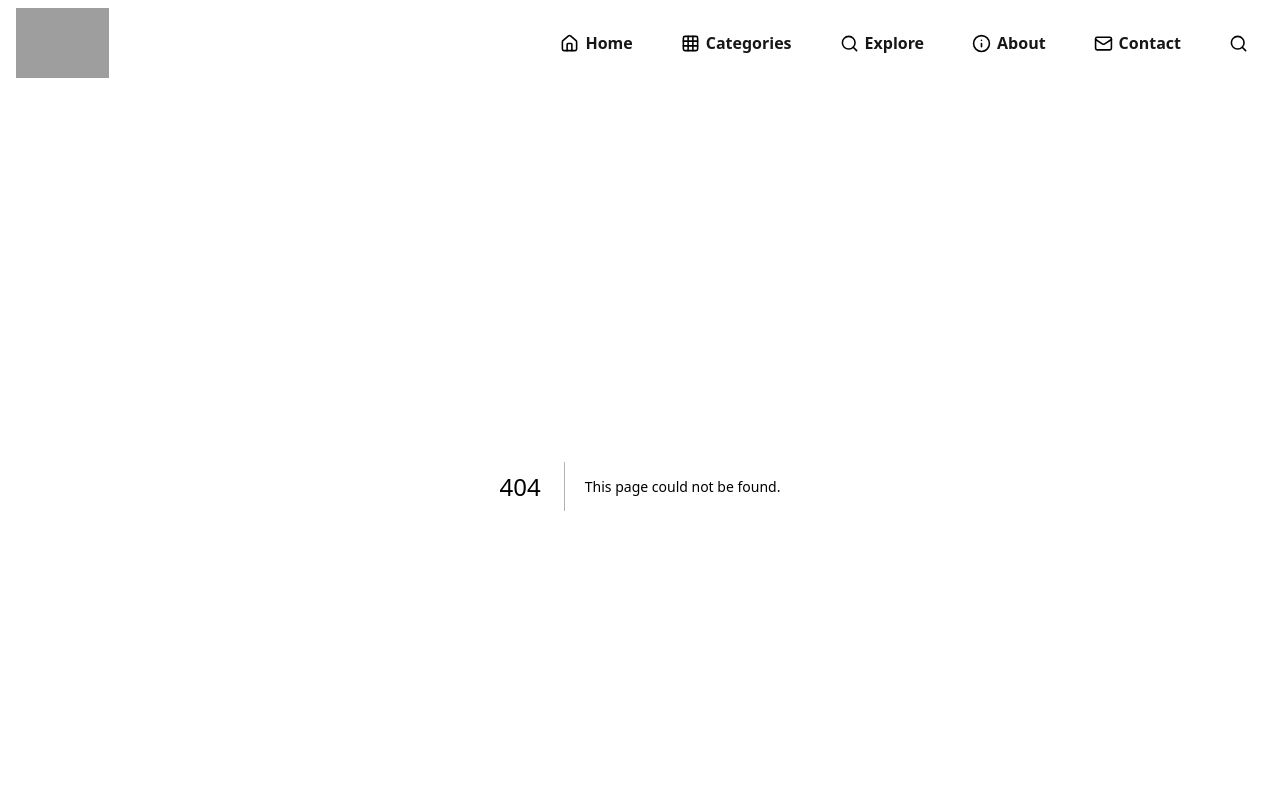
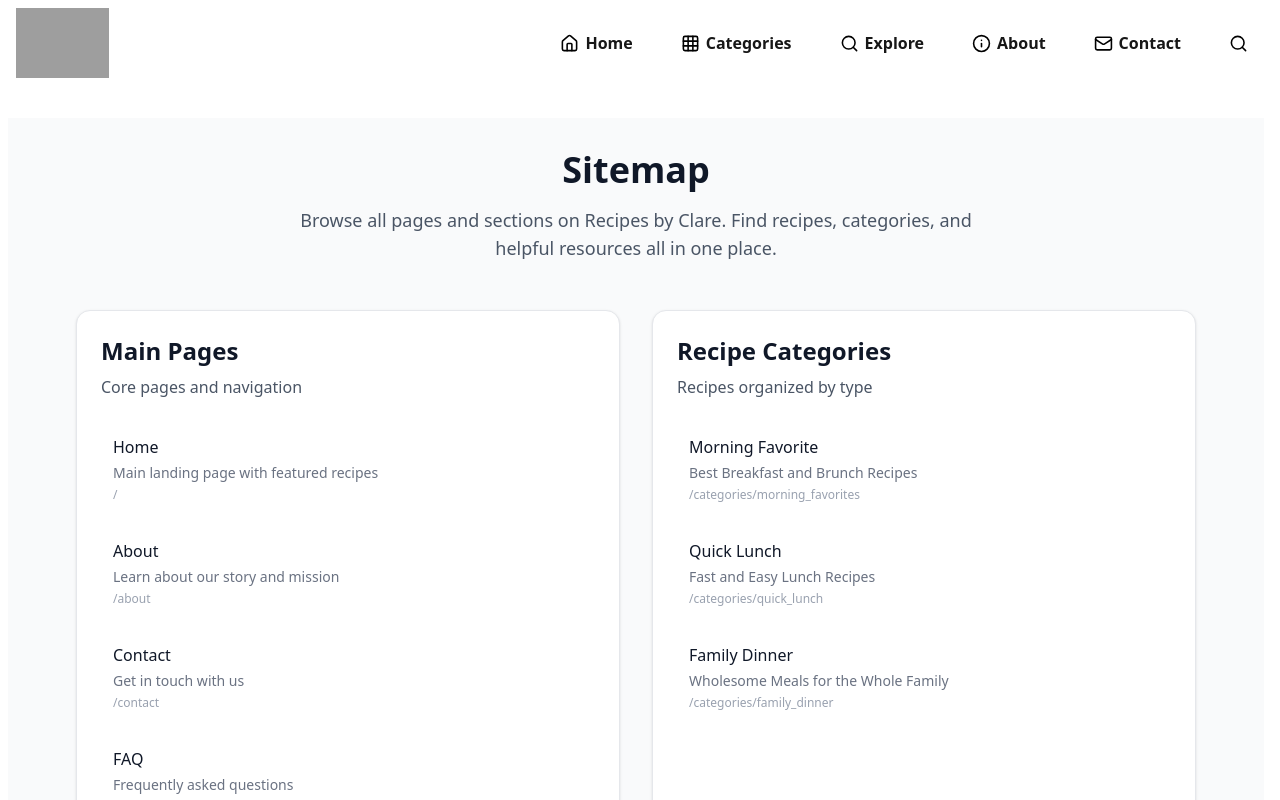
Before and after one commit to walidselatnia1-cpu/Guelma-team, a Next.js app: page /sitemap in a window 1280 px wide. Before the commit this address had no page. Shown: the top 800 px of the page. Built offline with nearby package versions, Linux system fonts and the light colour scheme; grey boxes are pictures that could not be loaded.

Commit message:
99.9% finished

```diff
--- /dev/null
+++ b/app/robots.txt/route.ts
@@ -0,0 +1,34 @@
+import { NextResponse } from 'next/server';
+import { siteConfig } from '@/config/site';
+
+export async function GET() {
+  const robotsTxt = `User-agent: *
+Allow: /
+
+# Sitemap
+Sitemap: ${siteConfig.url}/sitemap.xml
+
+# Disallow admin pages
+Disallow: /admin/
+Disallow: /api/
+
+# Allow search engines to crawl everything else
+Allow: /recipes/
+Allow: /categories/
+Allow: /about
+Allow: /contact
+Allow: /faq
+Allow: /explore
+Allow: /search
+
+# Crawl delay (optional)
+Crawl-delay: 1`;
+
+  return new NextResponse(robotsTxt, {
+    status: 200,
+    headers: {
+      'Content-Type': 'text/plain',
+      'Cache-Control': 's-maxage=86400, stale-while-revalidate',
+    },
+  });
+}
--- /dev/null
+++ b/app/sitemap.xml/route.ts
@@ -0,0 +1,50 @@
+import { NextResponse } from 'next/server';
+import { siteConfig } from '@/config/site';
+import { categories } from '@/data/categories';
+
+export async function GET() {
+  // Static pages
+  const staticPages = [
+    { url: '/', priority: '1.0', changefreq: 'daily' },
+    { url: '/about', priority: '0.8', changefreq: 'monthly' },
+    { url: '/contact', priority: '0.7', changefreq: 'monthly' },
+    { url: '/faq', priority: '0.6', changefreq: 'monthly' },
+    { url: '/explore', priority: '0.9', changefreq: 'daily' },
+    { url: '/search', priority: '0.8', changefreq: 'weekly' },
+    { url: '/recipes', priority: '0.9', changefreq: 'daily' },
+    { url: '/categories', priority: '0.9', changefreq: 'weekly' },
+    { url: '/privacy', priority: '0.3', changefreq: 'yearly' },
+    { url: '/terms', priority: '0.3', changefreq: 'yearly' },
+    { url: '/cookies', priority: '0.3', changefreq: 'yearly' },
+    { url: '/disclaimer', priority: '0.3', changefreq: 'yearly' },
+  ];
+
+  // Dynamic category pages
+  const categoryPages = categories.map(category => ({
+    url: category.href,
+    priority: '0.8',
+    changefreq: 'weekly'
+  }));
+
+  // Combine all pages
+  const allPages = [...staticPages, ...categoryPages];
+
+  // Generate XML
+  const sitemap = `<?xml version="1.0" encoding="UTF-8"?>
+<urlset xmlns="http://www.sitemaps.org/schemas/sitemap/0.9">
+${allPages.map(page => `  <url>
+    <loc>${siteConfig.url}${page.url}</loc>
+    <lastmod>${new Date().toISOString().split('T')[0]}</lastmod>
+    <changefreq>${page.changefreq}</changefreq>
+    <priority>${page.priority}</priority>
+  </url>`).join('\n')}
+</urlset>`;
+
+  return new NextResponse(sitemap, {
+    status: 200,
+    headers: {
+      'Content-Type': 'application/xml',
+      'Cache-Control': 's-maxage=86400, stale-while-revalidate',
+    },
+  });
+}
--- /dev/null
+++ b/app/sitemap/layout.tsx
@@ -0,0 +1,6 @@
+"use client";
+import React from "react";
+
+export default function SitemapLayout({ children }: { children: React.ReactNode }) {
+  return children;
+}
--- /dev/null
+++ b/app/sitemap/page.tsx
@@ -0,0 +1,12 @@
+import React from "react";
+import Sitemap from "@/components/main/Sitemap";
+
+export default async function SitemapPage() {
+  return (
+    <>
+      <div className="pl-2 pr-4 py-8 max-w-7xl mx-auto">
+        <Sitemap />
+      </div>
+    </>
+  );
+}
--- /dev/null
+++ b/components/main/Sitemap.tsx
@@ -0,0 +1,121 @@
+"use client";
+import React from "react";
+import Link from "next/link";
+import { siteConfig } from "@/config/site";
+import { categories } from "@/data/categories";
+
+interface SitemapLink {
+  href: string;
+  title: string;
+  description?: string;
+}
+
+interface SitemapSection {
+  title: string;
+  description: string;
+  links: SitemapLink[];
+}
+
+export default function Sitemap() {
+  const staticPages: SitemapSection = {
+    title: "Main Pages",
+    description: "Core pages and navigation",
+    links: [
+      { href: "/", title: "Home", description: "Main landing page with featured recipes" },
+      { href: "/about", title: "About", description: "Learn about our story and mission" },
+      { href: "/contact", title: "Contact", description: "Get in touch with us" },
+      { href: "/faq", title: "FAQ", description: "Frequently asked questions" },
+      { href: "/explore", title: "Explore", description: "Discover new recipes" },
+      { href: "/search", title: "Search", description: "Find specific recipes" },
+      { href: "/recipes", title: "All Recipes", description: "Browse our complete recipe collection" },
+      { href: "/categories", title: "Recipe Categories", description: "Recipes organized by category" },
+    ],
+  };
+
+  const dynamicCategories: SitemapSection = {
+    title: "Recipe Categories",
+    description: "Recipes organized by type",
+    links: categories.map(category => ({
+      href: category.href,
+      title: category.title,
+      description: category.description,
+    })),
+  };
+
+  const legalPages: SitemapSection = {
+    title: "Legal & Policy",
+    description: "Terms, privacy, and legal information",
+    links: [
+      { href: "/privacy", title: "Privacy Policy", description: "How we handle your data" },
+      { href: "/terms", title: "Terms & Conditions", description: "Terms of service" },
+      { href: "/cookies", title: "Cookie Policy", description: "Cookie usage information" },
+      { href: "/disclaimer", title: "Disclaimer", description: "Legal disclaimer" },
+    ],
+  };
+
+  const allSections = [staticPages, dynamicCategories, legalPages];
+
+  return (
+    <div className="min-h-screen bg-gray-50 py-8">
+      <div className="max-w-6xl mx-auto px-4">
+        <div className="text-center mb-12">
+          <h1 className="text-4xl font-bold text-gray-900 mb-4">Sitemap</h1>
+          <p className="text-lg text-gray-600 max-w-2xl mx-auto">
+            Browse all pages and sections on {siteConfig.name}. Find recipes, categories,
+            and helpful resources all in one place.
+          </p>
+        </div>
+
+        <div className="grid grid-cols-1 lg:grid-cols-2 gap-8">
+          {allSections.map((section) => (
+            <div key={section.title} className="bg-white rounded-xl shadow-sm border border-gray-200 p-6">
+              <h2 className="text-2xl font-semibold text-gray-900 mb-2">{section.title}</h2>
+              <p className="text-gray-600 mb-6">{section.description}</p>
+
+              <ul className="space-y-3">
+                {section.links.map((link) => (
+                  <li key={link.href}>
+                    <Link
+                      href={link.href}
+                      className="group block p-3 rounded-lg hover:bg-gray-50 transition-colors"
+                    >
+                      <div className="flex items-start justify-between">
+                        <div className="flex-1">
+                          <h3 className="font-medium text-gray-900 group-hover:text-blue-600 transition-colors">
+                            {link.title}
+                          </h3>
+                          {link.description && (
+                            <p className="text-sm text-gray-500 mt-1">{link.description}</p>
+                          )}
+                          <p className="text-xs text-gray-400 mt-1">{link.href}</p>
+                        </div>
+                      </div>
+                    </Link>
+                  </li>
+                ))}
+              </ul>
+            </div>
+          ))}
+        </div>
+
+        <div className="mt-12 bg-white rounded-xl border border-gray-200 p-6 text-center">
+          <h2 className="text-xl font-semibold text-gray-900 mb-2">Website Summary</h2>
+          <div className="grid grid-cols-1 md:grid-cols-3 gap-4 mt-6">
+            <div className="p-4 bg-blue-50 rounded-lg">
+              <div className="text-2xl font-bold text-blue-600">{staticPages.links.length}</div>
+              <div className="text-sm text-gray-600">Main Pages</div>
+            </div>
+            <div className="p-4 bg-green-50 rounded-lg">
+              <div className="text-2xl font-bold text-green-600">{categories.length}</div>
+              <div className="text-sm text-gray-600">Categories</div>
+            </div>
+            <div className="p-4 bg-purple-50 rounded-lg">
+              <div className="text-2xl font-bold text-purple-600">{legalPages.links.length}</div>
+              <div className="text-sm text-gray-600">Legal Pages</div>
+            </div>
+          </div>
+        </div>
+      </div>
+    </div>
+  );
+}
--- a/data/footerLinks.ts
+++ b/data/footerLinks.ts
@@ -1,3 +1,5 @@
+import { siteConfig } from "@/config/site";
+
 export interface FooterLink {
   readonly id: string;
   readonly href: string;
```
